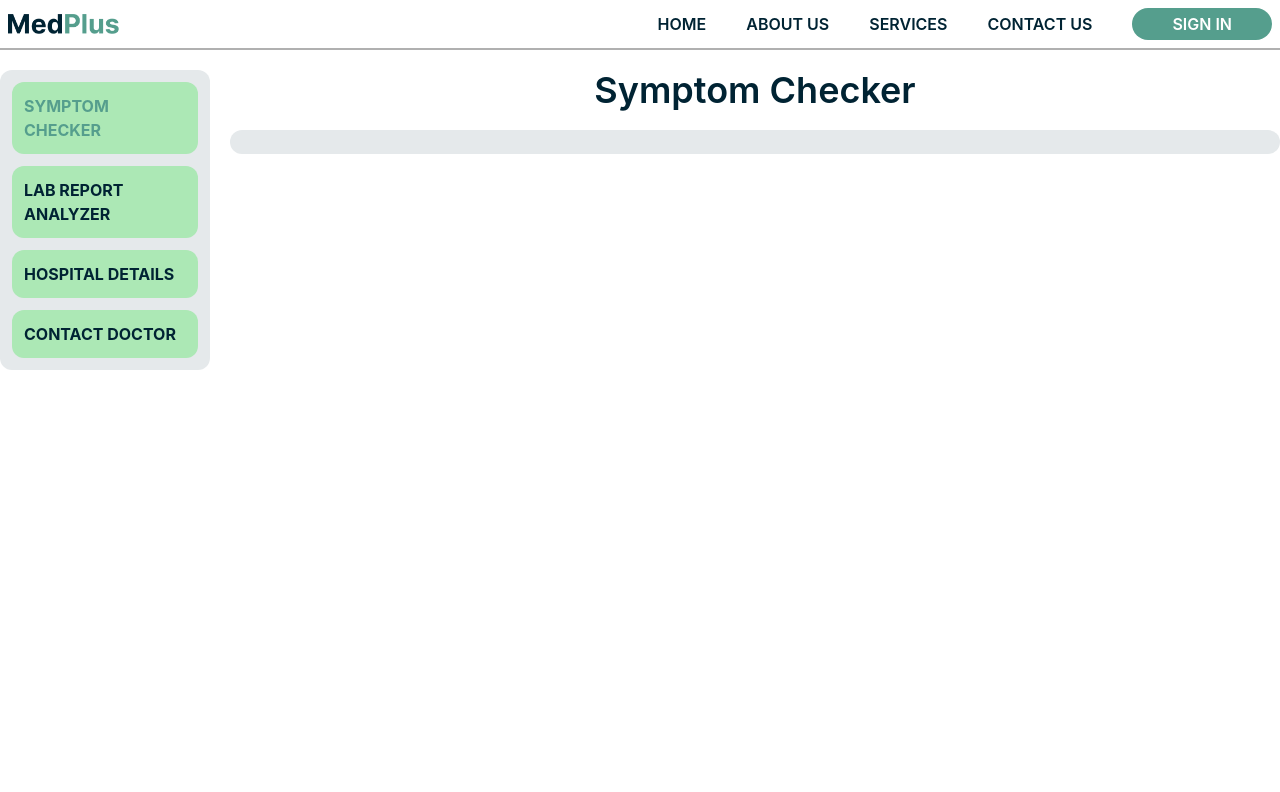
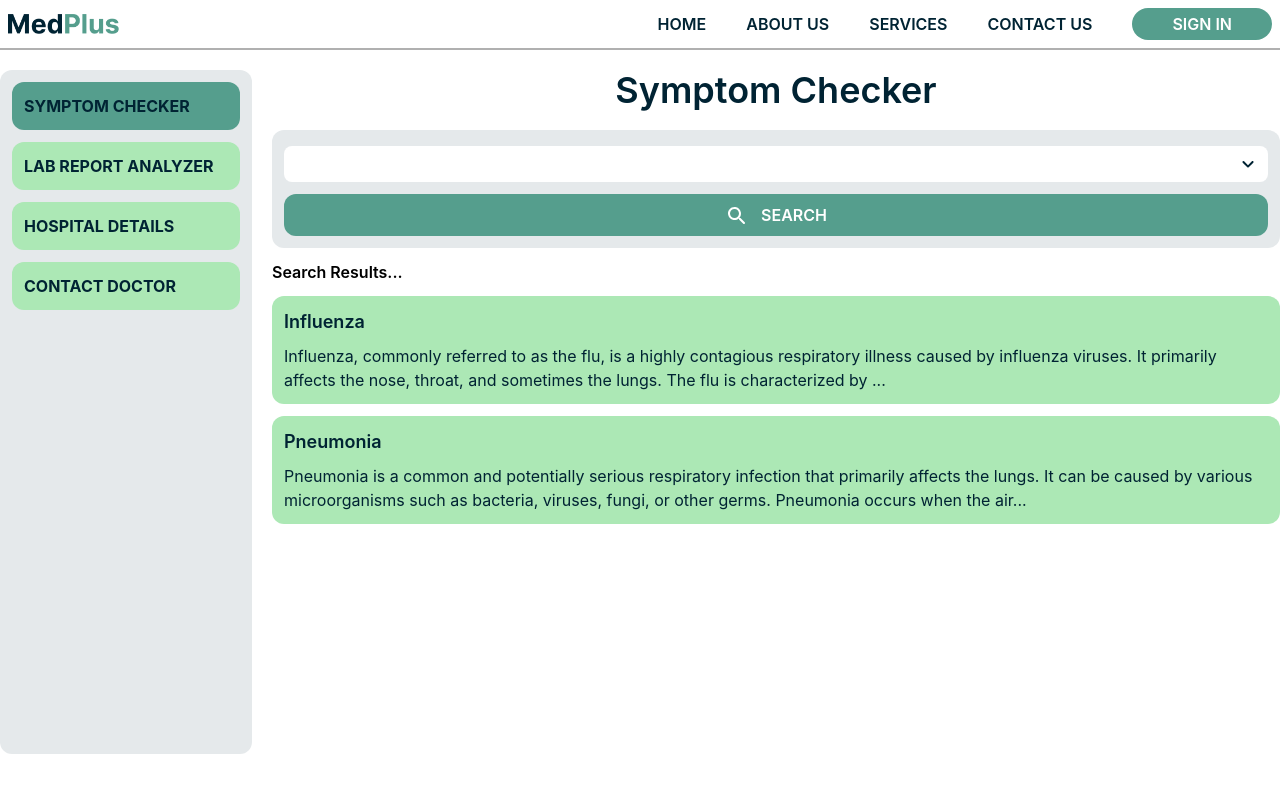
Before and after one commit to samindika97/MedPlus, a React (Create React App) app in the folder frontend/: page /features/symptom-checker in a window 1280 px wide. Shown: the top 792 px of the page. Built offline with nearby package versions, Linux system fonts and the light colour scheme.

Commit message:
symptom checker frontend

```diff
--- a/frontend/package.json
+++ b/frontend/package.json
@@ -4,7 +4,12 @@
   "private": true,
   "dependencies": {
     "@babel/plugin-proposal-private-property-in-object": "^7.21.11",
+    "@emotion/react": "^11.11.1",
+    "@emotion/styled": "^11.11.0",
     "@headlessui/react": "^1.7.17",
+    "@headlessui/tailwindcss": "^0.2.0",
+    "@mui/icons-material": "^5.14.9",
+    "@mui/material": "^5.14.9",
     "@testing-library/jest-dom": "^5.16.5",
     "@testing-library/react": "^13.4.0",
     "@testing-library/user-event": "^13.5.0",
--- a/frontend/src/components/FeaturesSidebar.jsx
+++ b/frontend/src/components/FeaturesSidebar.jsx
@@ -5,17 +5,21 @@ import { featuresTabs } from "../data/data";
 
 const FeaturesSidebar = () => {
   return (
-    <div className="bg-lightGrey flex h-full w-full flex-col gap-3 rounded-xl p-3">
+    <div className="flex h-full w-full flex-col gap-3 rounded-xl bg-lightGrey p-3">
       {featuresTabs.map((tab) => (
         <NavLink
           to={tab.link}
           className={({ isActive, isPending }) =>
-            isPending ? "pending" : isActive ? "text-teal" : "text-blue"
+            isPending
+              ? "pending"
+              : isActive
+              ? "rounded-xl bg-teal"
+              : "rounded-xl bg-mintGreen"
           }
           key={tab.link}
         >
-          <div className="bg-mintGreen w-full rounded-xl p-3">
-            <p className="font-bold uppercase ">{tab.name}</p>
+          <div className="w-full rounded-xl p-3">
+            <p className="font-bold uppercase text-blue">{tab.name}</p>
           </div>
         </NavLink>
       ))}
--- a/frontend/src/features/SymptomChecker.jsx
+++ b/frontend/src/features/SymptomChecker.jsx
@@ -1,13 +1,158 @@
-import React from "react";
+import React, { useState, useEffect, Fragment } from "react";
+import { Combobox, Transition } from "@headlessui/react";
+import { CheckIcon, ExpandIcon, SearchIcon } from "../icons/icon";
 
 import FeaturesTitle from "../components/FeaturesTitle";
 
+const symptoms = [
+  { id: 1, name: "fever" },
+  { id: 2, name: "cough" },
+  { id: 3, name: "headache" },
+  { id: 4, name: "sore throat" },
+  { id: 5, name: "fatigue" },
+  { id: 6, name: "nausea" },
+  { id: 7, name: "shortness of breath" },
+  { id: 8, name: "muscle aches" },
+  { id: 9, name: "runny nose" },
+  { id: 10, name: "diarrhea" },
+  { id: 11, name: "chills" },
+  { id: 12, name: "vomiting" },
+  { id: 13, name: "abdominal pain" },
+  { id: 14, name: "chest pain" },
+  { id: 15, name: "joint pain" },
+];
+
+const diseases = [
+  {
+    id: 1,
+    name: "influenza",
+    content:
+      "Influenza, commonly referred to as the flu, is a highly contagious respiratory illness caused by influenza viruses. It primarily affects the nose, throat, and sometimes the lungs. The flu is characterized by ...",
+  },
+  {
+    id: 2,
+    name: "pneumonia",
+    content:
+      "Pneumonia is a common and potentially serious respiratory infection that primarily affects the lungs. It can be caused by various microorganisms such as bacteria, viruses, fungi, or other germs. Pneumonia occurs when the air...",
+  },
+];
+
 const SymptomChecker = () => {
+  const [selectedSymptom, setSelectedSymptom] = useState([]);
+  const [query, setQuery] = useState("");
+
+  const filteredSymptoms =
+    query === ""
+      ? symptoms
+      : symptoms.filter((symptom) =>
+          symptom.name
+            .toLowerCase()
+            .replace(/\s+/g, "")
+            .includes(query.toLowerCase().replace(/\s+/g, "")),
+        );
+
   return (
     <div className="w-full">
       <FeaturesTitle title="symptom checker" />
-      <div className="bg-lightGrey w-full p-3 rounded-xl">
-
+      <div className="w-full rounded-xl bg-lightGrey p-3">
+        <Combobox
+          value={selectedSymptom}
+          onChange={setSelectedSymptom}
+          multiple
+        >
+          <div className="relative mt-1">
+            <div className="relative w-full cursor-default overflow-hidden rounded-lg bg-white text-left focus:outline-none focus-visible:ring-2 focus-visible:ring-white focus-visible:ring-opacity-75 focus-visible:ring-offset-2 focus-visible:ring-offset-mintGreen sm:text-sm">
+              <Combobox.Input
+                className="w-full border-none py-2 pl-3 pr-10 text-sm leading-5 text-blue outline-none focus:ring-0"
+                displayValue={(symptom) => symptom.name}
+                onChange={(event) => setQuery(event.target.value)}
+              />
+              <Combobox.Button className="absolute inset-y-0 right-0 flex items-center pr-2">
+                <ExpandIcon className="h-5 w-5 text-blue" aria-hidden="true" />
+              </Combobox.Button>
+            </div>
+            <Transition
+              as={Fragment}
+              leave="transition ease-in duration-100"
+              leaveFrom="opacity-100"
+              leaveTo="opacity-0"
+              afterLeave={() => setQuery("")}
+            >
+              <Combobox.Options className="absolute mt-1 max-h-60 w-full overflow-auto rounded-md bg-white py-1 text-base shadow-lg ring-1 ring-black ring-opacity-5 focus:outline-none sm:text-sm">
+                {filteredSymptoms.length === 0 && query !== "" ? (
+                  <div className="relative cursor-default select-none px-4 py-2 text-grey">
+                    No matching symptom found
+                  </div>
+                ) : (
+                  filteredSymptoms.map((symptom) => (
+                    <Combobox.Option
+                      key={symptom.id}
+                      className={({ active }) =>
+                        `relative cursor-default select-none py-2 pl-10 pr-4 ${
+                          active ? "bg-mintGreen text-white" : "text-blue"
+                        }`
+                      }
+                      value={symptom}
+                    >
+                      {({ selected, active }) => (
+                        <>
+                          <span
+                            className={`block truncate ${
+                              selected ? "font-medium" : "font-normal"
+                            }`}
+                          >
+                            {symptom.name}
+                          </span>
+                          {selected ? (
+                            <span
+                              className={`absolute inset-y-0 left-0 flex items-center pl-3 ${
+                                active ? "text-white" : "text-mintGreen"
+                              }`}
+                            >
+                              <CheckIcon
+                                className="h-5 w-5"
+                                aria-hidden="true"
+                              />
+                            </span>
+                          ) : null}
+                        </>
+                      )}
+                    </Combobox.Option>
+                  ))
+                )}
+              </Combobox.Options>
+            </Transition>
+          </div>
+        </Combobox>
+        {selectedSymptom.length > 0 && (
+          <div className="mt-3 flex gap-3">
+            {selectedSymptom.map((symptom) => (
+              <div
+                key={symptom.id}
+                className="rounded-xl bg-mintGreen px-4 py-2 text-sm font-semibold capitalize text-blue"
+              >
+                {symptom.name}
+              </div>
+            ))}
+          </div>
+        )}
+        <button className="mt-3 flex w-full items-center justify-center gap-3 rounded-xl bg-teal py-2">
+          <span className="text-white">
+            <SearchIcon />
+          </span>
+          <p className="font-semibold uppercase text-white">search</p>
+        </button>
+      </div>
+      <p className="my-3 font-semibold">Search Results...</p>
+      <div className="flex flex-col gap-3">
+        {diseases.map((disease) => (
+          <div className="rounded-xl bg-mintGreen p-3" id={disease.id}>
+            <p className="mb-2 text-lg font-semibold capitalize text-blue">
+              {disease.name}
+            </p>
+            <p className="text-blue ">{disease.content}</p>
+          </div>
+        ))}
       </div>
     </div>
   );
--- /dev/null
+++ b/frontend/src/icons/icon.js
@@ -0,0 +1,9 @@
+import DoneRoundedIcon from "@mui/icons-material/DoneRounded";
+import ExpandMoreRoundedIcon from "@mui/icons-material/ExpandMoreRounded";
+import SearchRoundedIcon from "@mui/icons-material/SearchRounded";
+
+export {
+  DoneRoundedIcon as CheckIcon,
+  ExpandMoreRoundedIcon as ExpandIcon,
+  SearchRoundedIcon as SearchIcon,
+};
--- a/frontend/src/layouts/FeaturesLayout.jsx
+++ b/frontend/src/layouts/FeaturesLayout.jsx
@@ -6,7 +6,7 @@ import FeaturesSidebar from "../components/FeaturesSidebar";
 const FeaturesLayout = () => {
   return (
     <div className="flex mt-5 gap-5 h-full">
-      <div className="w-1/5 h-full">
+      <div className="w-1/4 h-full max-w-xs">
         <FeaturesSidebar />
       </div>
       <Outlet />
--- a/frontend/src/layouts/RootLayout.jsx
+++ b/frontend/src/layouts/RootLayout.jsx
@@ -14,8 +14,8 @@ const RootLayout = () => {
     <div className="min-h-screen">
       <Navbar />
       <div
-        className={`container mx-auto h-full`}
-        style={{ minHeight: `${bodyHeight}px` }}
+        className={`container mx-auto`}
+        style={{ minHeight: `${bodyHeight}px`, height: `${bodyHeight}px` }}
       >
         <Outlet />
       </div>
--- a/frontend/src/pages/Home.jsx
+++ b/frontend/src/pages/Home.jsx
@@ -1,4 +1,5 @@
 import React from "react";
+import { NavLink } from "react-router-dom";
 
 import HeroImage from "../assets/HeroImage.png";
 
@@ -18,7 +19,7 @@ const Home = () => {
             Maecenas iaculis auctor neque eget elementum. Proin pulvinar ex est,
             eget convallis mi malesuada ac.
           </p>
-          <button className="bg-teal mt-3 rounded-3xl px-10 py-1">
+          <button className="mt-3 rounded-3xl bg-teal px-10 py-1">
             <p className="font-semibold uppercase text-white">sign in</p>
           </button>
         </div>
@@ -32,10 +33,8 @@ const Home = () => {
       </div>
       <div className="grid grid-cols-4 gap-4">
         {featuresTabs.map((tab) => (
-          <div
-            className="bg-teal relative h-24 w-full rounded-xl p-5"
-            key={tab.name}
-          >
+          <NavLink to={tab.link} key={tab.name}>
+            <div className="relative h-24 w-full rounded-xl bg-teal p-5">
               <img
                 src={tab.img}
                 alt="symptom checker tab image"
@@ -47,6 +46,7 @@ const Home = () => {
                 </p>
               </div>
             </div>
+          </NavLink>
         ))}
       </div>
     </div>
--- a/frontend/tailwind.config.js
+++ b/frontend/tailwind.config.js
@@ -15,5 +15,5 @@ module.exports = {
     },
     extend: {},
   },
-  plugins: [],
+  plugins: [require("@headlessui/tailwindcss")({ prefix: "ui" })],
 };
```
Also changed, not shown: 1 other file (tests, documents, lock files or other folders). Lines whose indentation alone changed are shown as unchanged.
